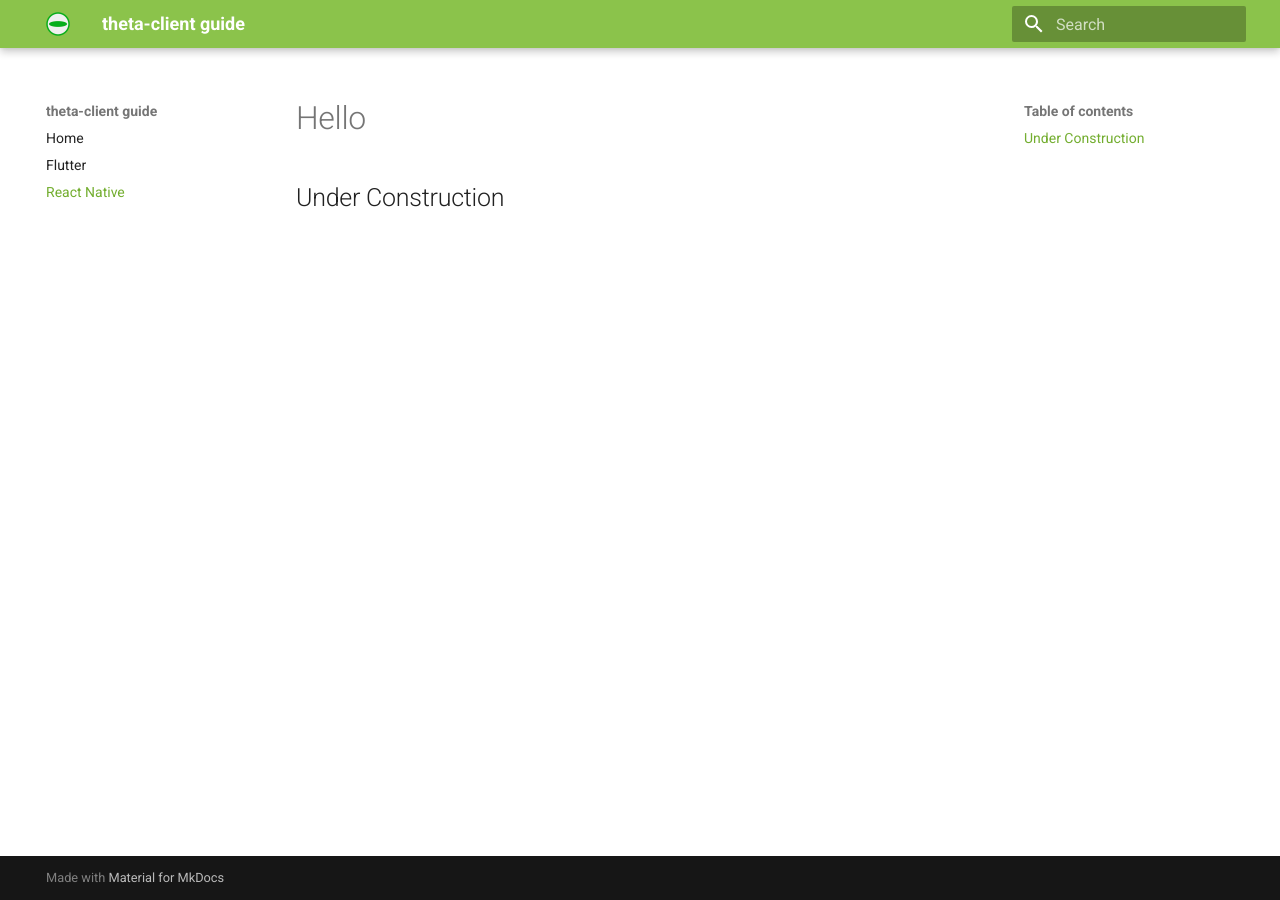
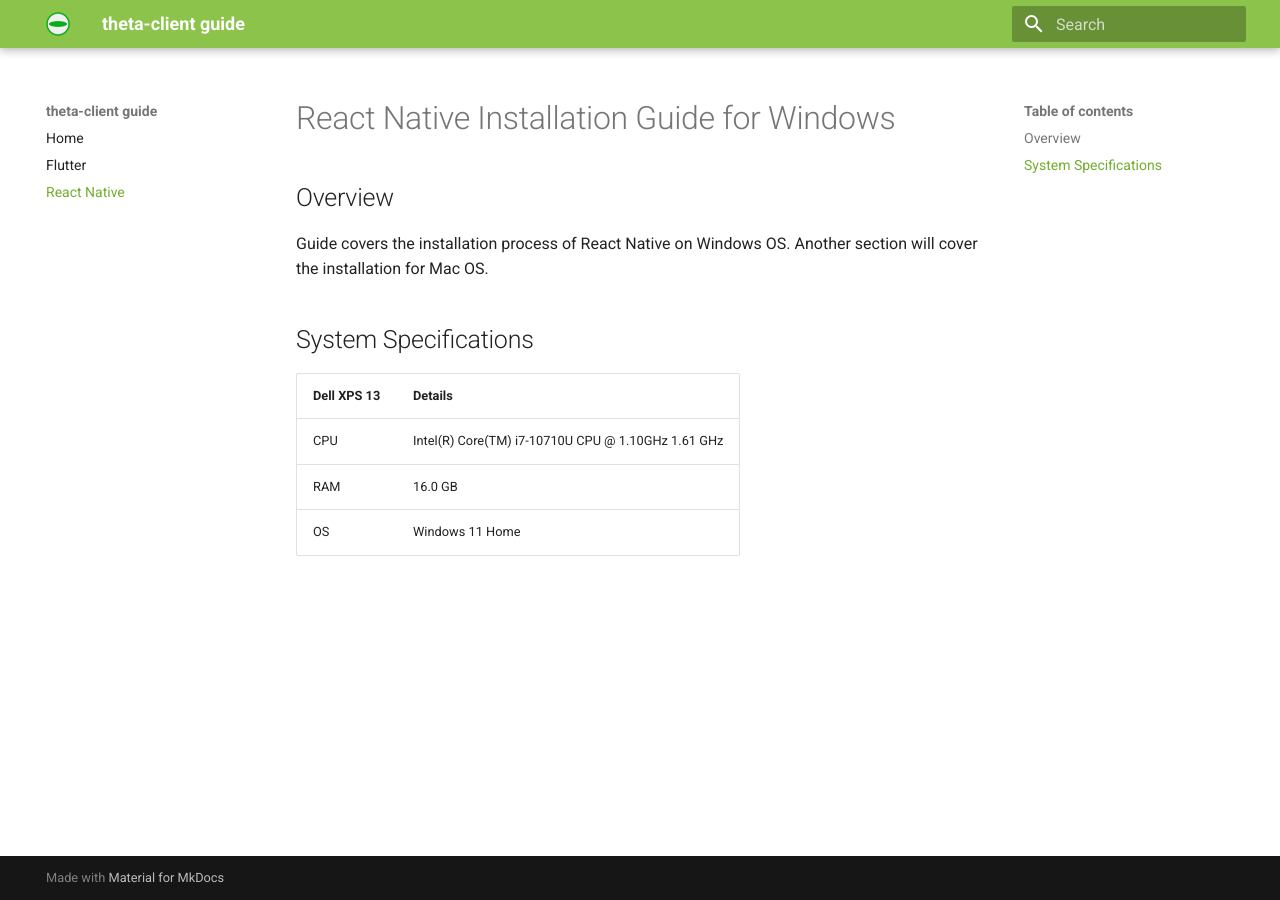
Before and after one commit to theta360developers/theta-client-guide, an MkDocs documentation site: the page built from docs/react-native-install.md, in a window 1280 px wide. Built offline with MkDocs 1.6.1 and Material for MkDocs 9.7.7, drawn with Linux system fonts in a browser that asks for light colours.

Commit message:
feat: added tables specs and short overview

```diff
--- a/docs/react-native-install.md
+++ b/docs/react-native-install.md
@@ -1,3 +1,13 @@
-# Hello
+# React Native Installation Guide for Windows
 
-## Under Construction
+## Overview
+
+Guide covers the installation process of React Native on Windows OS. Another section will cover the installation for Mac OS.
+
+## System Specifications
+
+| Dell XPS 13 | Details                              |
+| ----------- | ------------------------------------ |
+| CPU         | Intel(R) Core(TM) i7-10710U CPU @ 1.10GHz   1.61 GHz  |
+| RAM         | 16.0 GB |
+| OS          | Windows 11 Home |
```
